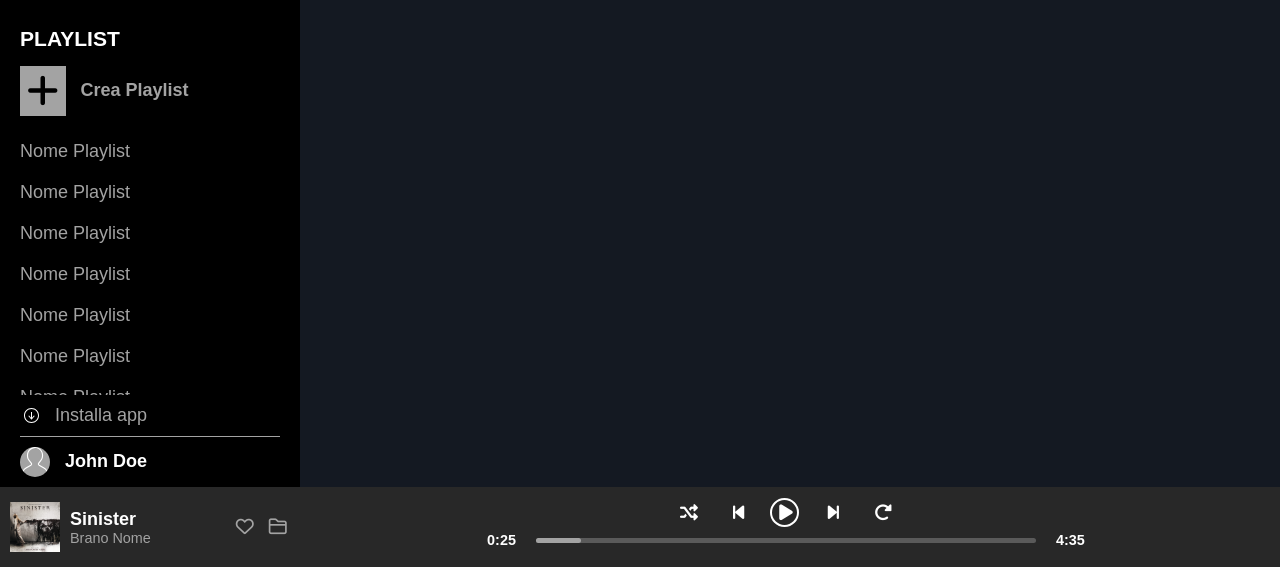
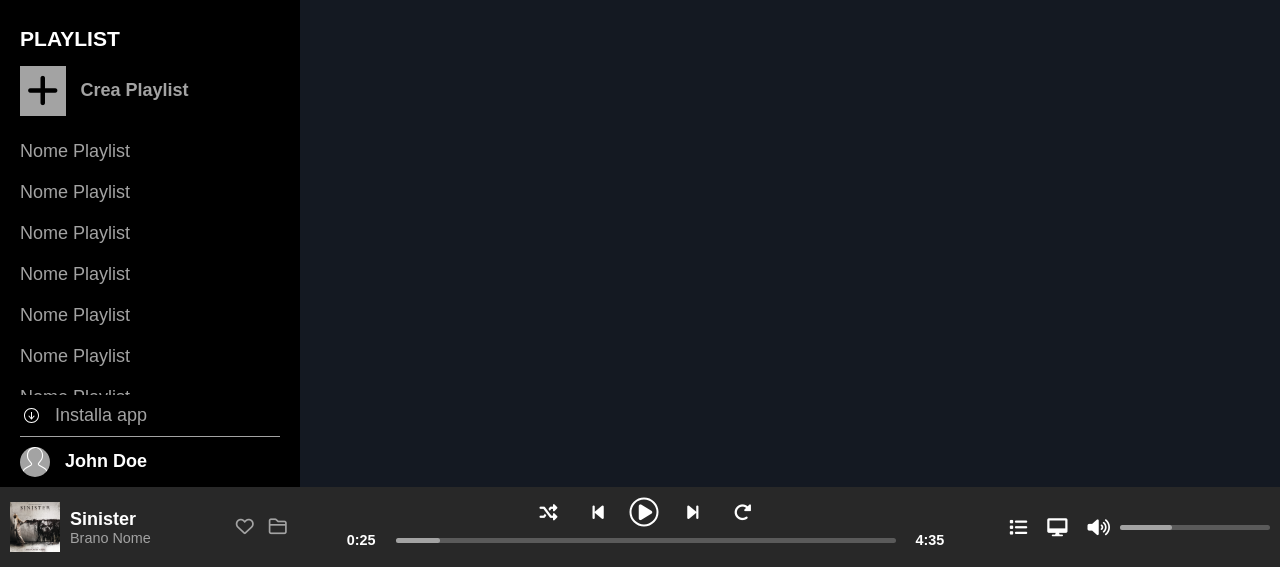
Before and after one commit to alexis39tt/html-css-spotifyweb, a plain HTML site: page index.html in a window 1280 px wide. Shown: the part 233-800 px from the top of the page. Drawn offline with Linux system fonts and the light colour scheme.

Commit message:
created volume section in footer

```diff
--- a/assets/css/style.css
+++ b/assets/css/style.css
@@ -294,7 +294,7 @@ footer{
     border: 2px solid white;
     border-radius: 50%;
     position: absolute;
-    transform: translate(-23px, 6px);
+    transform: translate(-22.5px, 5.5px);
     transition: color 0.2s;
 }
 
@@ -309,16 +309,13 @@ footer{
 }
 
 .progress-bar{
-    width: 500px;
     padding: 1px;
     height: 5px;
     border-radius: 30px;
     background-color: #5a5a5a;
-    margin: auto 20px;
 }
 
 .progress-value{
-    width: 9%;
     height: 5px;
     border-radius: 30px;
     background-color: #a3a3a3;
@@ -326,8 +323,36 @@ footer{
     cursor: pointer;
 }
 
+.player .progress-bar{
+    width: 500px;
+    margin: auto 20px;
+}
+
+.player .progress-value{
+    width: 9%;
+}
+
 .volume{
     flex-grow: 1;
+    display: flex;
+    color: white;
+}
+
+.volume i{
+    line-height: 80px;
+    padding: 0px 10px;
+    cursor: pointer;
+    transition: color 0.2s;
+}
+
+.volume .progress-bar{
+    width: 150px;
+    align-self: center;
+    margin-right: 10px;
+}
+
+.volume .progress-value{
+    width: 35%;
 }
 
 /* MEDIA QUERIES */
@@ -388,6 +413,10 @@ footer{
     }
     .progress-value:hover{
         background-color: #c5c5c5;
+    }
+    .volume i:hover{
+        color: #a3a3a3;
+        transition: color 0.2s;
     }
 }
 
--- a/index.html
+++ b/index.html
@@ -106,7 +106,12 @@
         </section>
         <section>
             <div class="volume">
-
+                <i class="fa-solid fa-list"></i>
+                <i class="fa-solid fa-desktop"></i>
+                <i class="fa-solid fa-volume-high"></i>
+                <div class="progress-bar">
+                    <div class="progress-value"></div>
+                </div>
             </div>
         </section>
     </footer>
```
